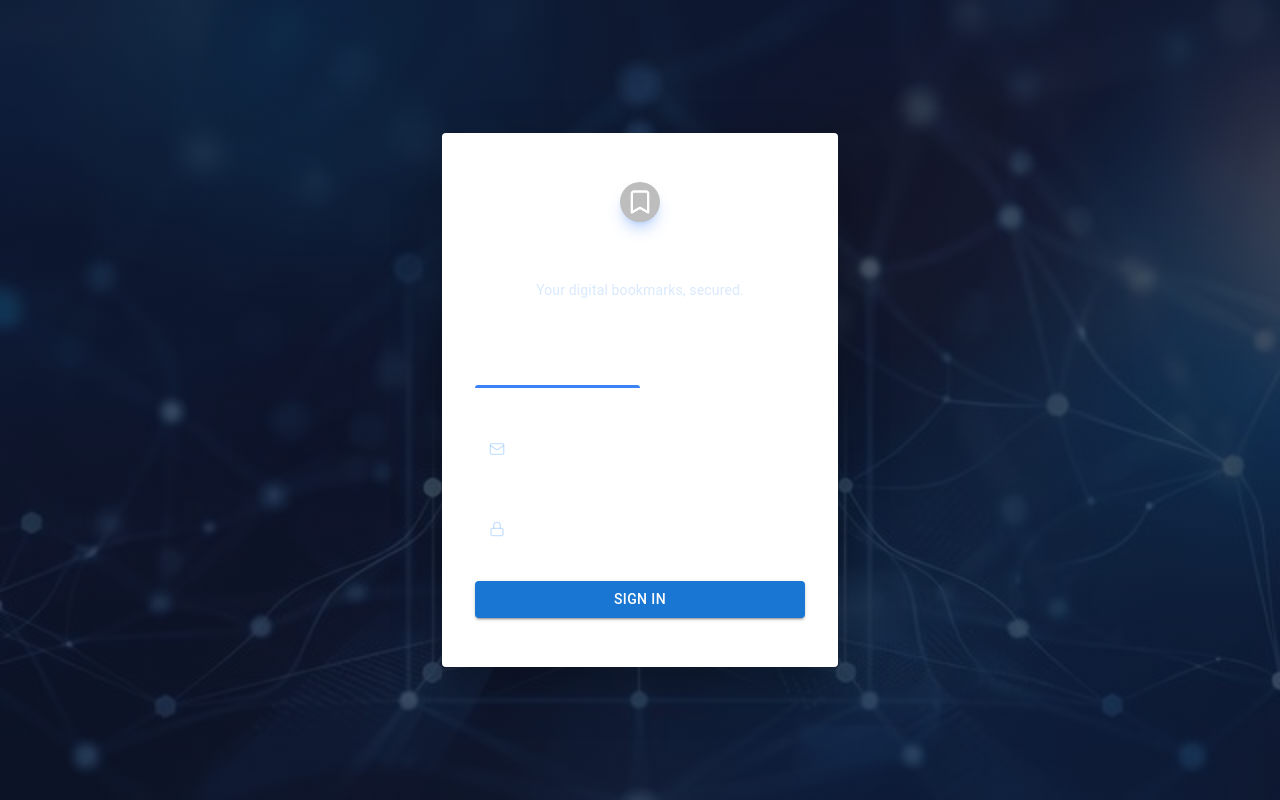
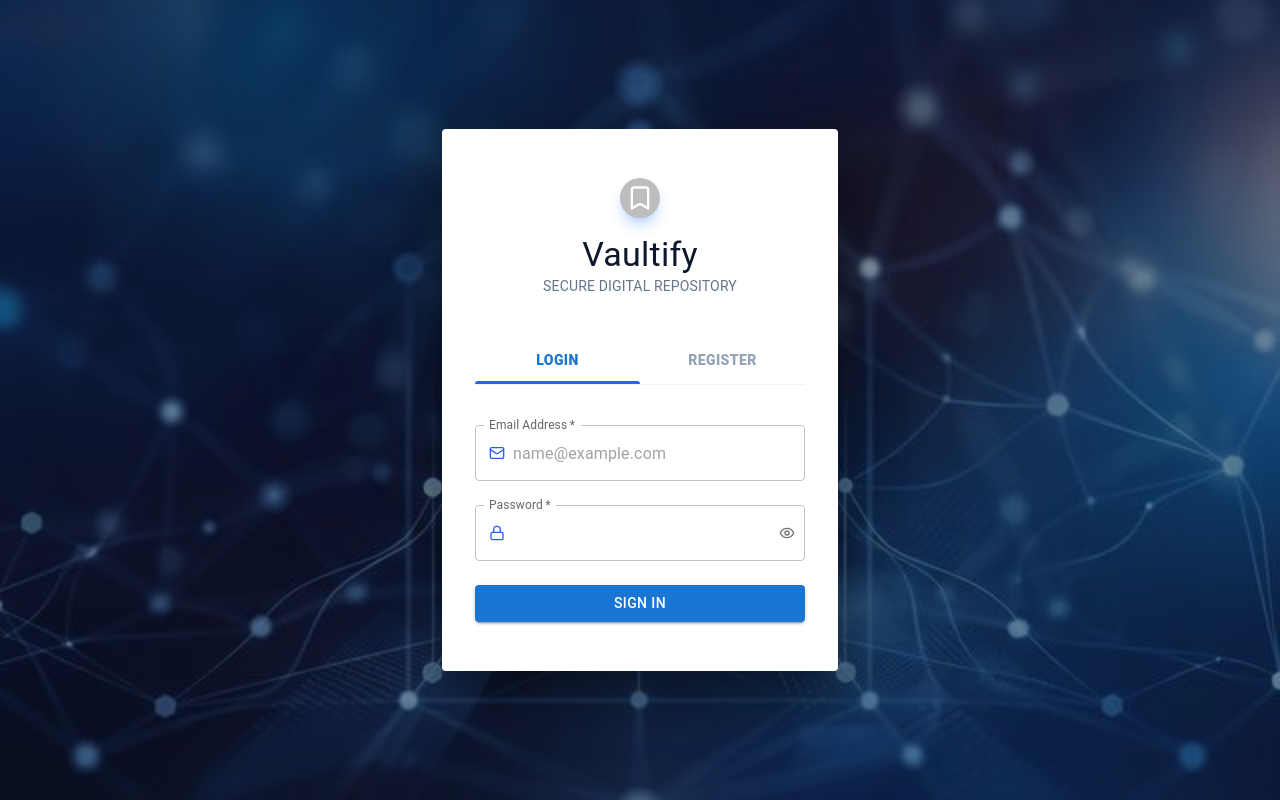
Before and after one commit to tejaswinimallavaraputej-spec/BookMark_Frontend, a React (Vite) app: page /auth in a window 1280 px wide. Built offline with nearby package versions, Linux system fonts and the light colour scheme; no server answers.

Commit message:
Fix visibility on AuthPage by using light glass theme

```diff
--- a/src/pages/AuthPage.jsx
+++ b/src/pages/AuthPage.jsx
@@ -6,8 +6,7 @@ import {
   CircularProgress
 } from '@mui/material'
 import {
-  Lock, Mail, User, Eye, EyeOff, Bookmark,
-  Github, Twitter, Chrome
+  Lock, Mail, User, Eye, EyeOff, Bookmark
 } from 'lucide-react'
 import { login, register } from '../api/api'
 import { setAuth } from '../utils/auth'
@@ -39,7 +38,7 @@ const AuthPage = () => {
     <Box
       className="min-h-screen flex items-center justify-center p-4"
       sx={{
-        backgroundImage: 'linear-gradient(rgba(15, 23, 42, 0.7), rgba(15, 23, 42, 0.7)), url("/auth-bg.png")',
+        backgroundImage: 'linear-gradient(rgba(15, 23, 42, 0.4), rgba(15, 23, 42, 0.4)), url("/auth-bg.png")',
         backgroundSize: 'cover',
         backgroundPosition: 'center',
         backgroundAttachment: 'fixed'
@@ -49,18 +48,18 @@ const AuthPage = () => {
         <Fade in={true} timeout={800}>
           <Paper
             elevation={24}
-            className="p-8 pb-12 rounded-[40px] bg-white/10 backdrop-blur-2xl border border-white/20 shadow-2xl overflow-hidden"
-            sx={{ boxShadow: '0 20px 50px rgba(0,0,0,0.3)' }}
+            className="p-8 pb-12 rounded-[40px] bg-white/90 backdrop-blur-xl border border-white/20 shadow-2xl overflow-hidden"
+            sx={{ boxShadow: '0 20px 60px rgba(0,0,0,0.5)' }}
           >
             <Box className="flex flex-col items-center mb-10 pt-4">
               <Avatar className="bg-blue-600 w-14 h-14 mb-4 shadow-lg shadow-blue-500/30">
                 <Bookmark className="w-7 h-7 text-white" />
               </Avatar>
-              <Typography variant="h4" className="font-black text-white tracking-tight">
+              <Typography variant="h4" className="font-black text-slate-900 tracking-tight">
                 Vaultify
               </Typography>
-              <Typography variant="body2" className="text-blue-200/60 font-medium">
-                Your digital bookmarks, secured.
+              <Typography variant="body2" className="text-slate-500 font-bold uppercase tracking-widest text-[10px]">
+                Secure Digital Repository
               </Typography>
             </Box>
 
@@ -68,14 +67,14 @@ const AuthPage = () => {
               value={tab}
               onChange={(_, v) => setTab(v)}
               variant="fullWidth"
-              className="mb-8 border-b border-white/10"
+              className="mb-10 border-b border-slate-100"
               sx={{
-                '& .MuiTabs-indicator': { height: 3, borderRadius: '3px 3px 0 0', backgroundColor: '#3b82f6' },
-                '& .MuiTab-root': { color: 'rgba(255,255,255,0.5)', fontWeight: 700, '&.Mui-selected': { color: '#fff' } }
+                '& .MuiTabs-indicator': { height: 3, borderRadius: '3px 3px 0 0', backgroundColor: '#2563eb' },
+                '& .MuiTab-root': { color: '#94a3b8', fontWeight: 800, fontSize: '0.875rem' }
               }}
             >
-              <Tab label="Login" className="lowercase py-4" />
-              <Tab label="Register" className="lowercase py-4" />
+              <Tab label="Login" className="lowercase" />
+              <Tab label="Register" className="lowercase" />
             </Tabs>
 
             <form onSubmit={handleSubmit} className="space-y-6">
@@ -87,11 +86,7 @@ const AuthPage = () => {
                   value={form.name}
                   onChange={e => setForm({ ...form, name: e.target.value })}
                   InputProps={{
-                    startAdornment: <InputAdornment position="start"><User className="w-4 h-4 text-blue-300/50" /></InputAdornment>,
-                  }}
-                  sx={{
-                    '& .MuiOutlinedInput-root': { color: '#fff', '& fieldset': { borderColor: 'rgba(255,255,255,0.2)' }, '&:hover fieldset': { borderColor: 'rgba(255,255,255,0.4)' } },
-                    '& .MuiInputLabel-root': { color: 'rgba(255,255,255,0.5)' }
+                    startAdornment: <InputAdornment position="start"><User className="w-4 h-4 text-blue-600" /></InputAdornment>,
                   }}
                   variant="outlined"
                   required
@@ -106,11 +101,7 @@ const AuthPage = () => {
                 value={form.email}
                 onChange={e => setForm({ ...form, email: e.target.value })}
                 InputProps={{
-                  startAdornment: <InputAdornment position="start"><Mail className="w-4 h-4 text-blue-300/50" /></InputAdornment>,
-                }}
-                sx={{
-                  '& .MuiOutlinedInput-root': { color: '#fff', '& fieldset': { borderColor: 'rgba(255,255,255,0.2)' }, '&:hover fieldset': { borderColor: 'rgba(255,255,255,0.4)' } },
-                  '& .MuiInputLabel-root': { color: 'rgba(255,255,255,0.5)' }
+                  startAdornment: <InputAdornment position="start"><Mail className="w-4 h-4 text-blue-600" /></InputAdornment>,
                 }}
                 variant="outlined"
                 required
@@ -123,18 +114,14 @@ const AuthPage = () => {
                 value={form.password}
                 onChange={e => setForm({ ...form, password: e.target.value })}
                 InputProps={{
-                  startAdornment: <InputAdornment position="start"><Lock className="w-4 h-4 text-blue-300/50" /></InputAdornment>,
+                  startAdornment: <InputAdornment position="start"><Lock className="w-4 h-4 text-blue-600" /></InputAdornment>,
                   endAdornment: (
                     <InputAdornment position="end">
-                      <IconButton onClick={() => setShowPassword(!showPassword)} edge="end" sx={{ color: 'rgba(255,255,255,0.5)' }}>
+                      <IconButton onClick={() => setShowPassword(!showPassword)} edge="end">
                         {showPassword ? <EyeOff className="w-4 h-4" /> : <Eye className="w-4 h-4" />}
                       </IconButton>
                     </InputAdornment>
                   ),
-                }}
-                sx={{
-                  '& .MuiOutlinedInput-root': { color: '#fff', '& fieldset': { borderColor: 'rgba(255,255,255,0.2)' }, '&:hover fieldset': { borderColor: 'rgba(255,255,255,0.4)' } },
-                  '& .MuiInputLabel-root': { color: 'rgba(255,255,255,0.5)' }
                 }}
                 variant="outlined"
                 required
@@ -145,9 +132,9 @@ const AuthPage = () => {
                 type="submit"
                 variant="contained"
                 disabled={loading}
-                className="py-4 rounded-xl font-bold bg-blue-600 hover:bg-blue-700 shadow-xl shadow-blue-500/20 transform active:scale-95 transition-all mt-4"
+                className="py-4 rounded-2xl font-black bg-blue-600 hover:bg-blue-700 shadow-xl shadow-blue-500/20 transform active:scale-95 transition-all mt-4 text-base uppercase tracking-wider"
               >
-                {loading ? <CircularProgress size={24} color="inherit" /> : (tab === 0 ? 'Sign In' : 'Create Account')}
+                {loading ? <CircularProgress size={24} color="inherit" /> : (tab === 0 ? 'Sign In' : 'Sign Up')}
               </Button>
             </form>
           </Paper>
```
